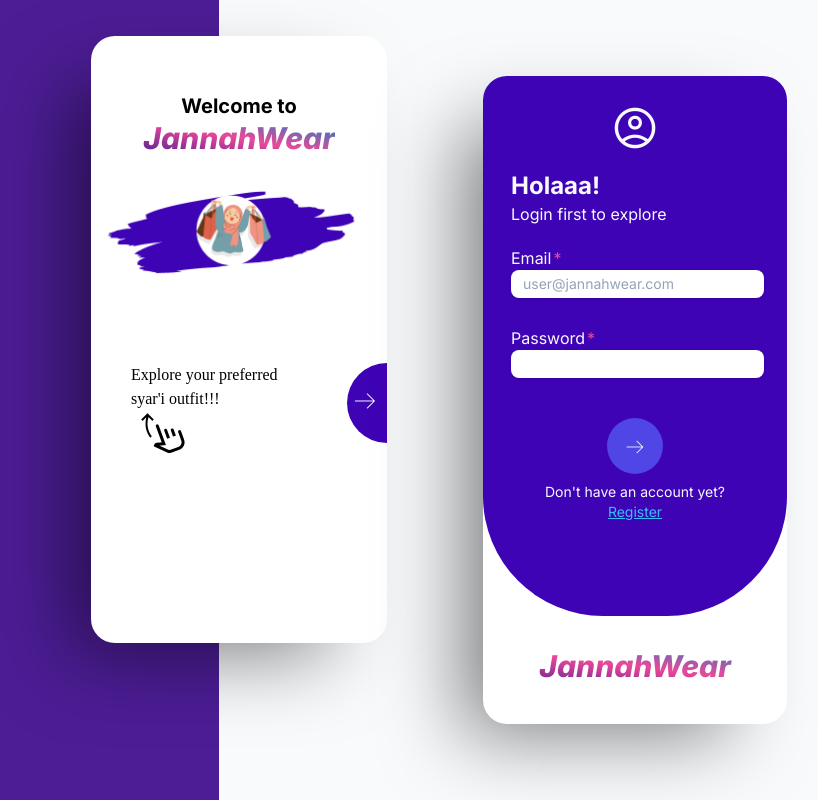
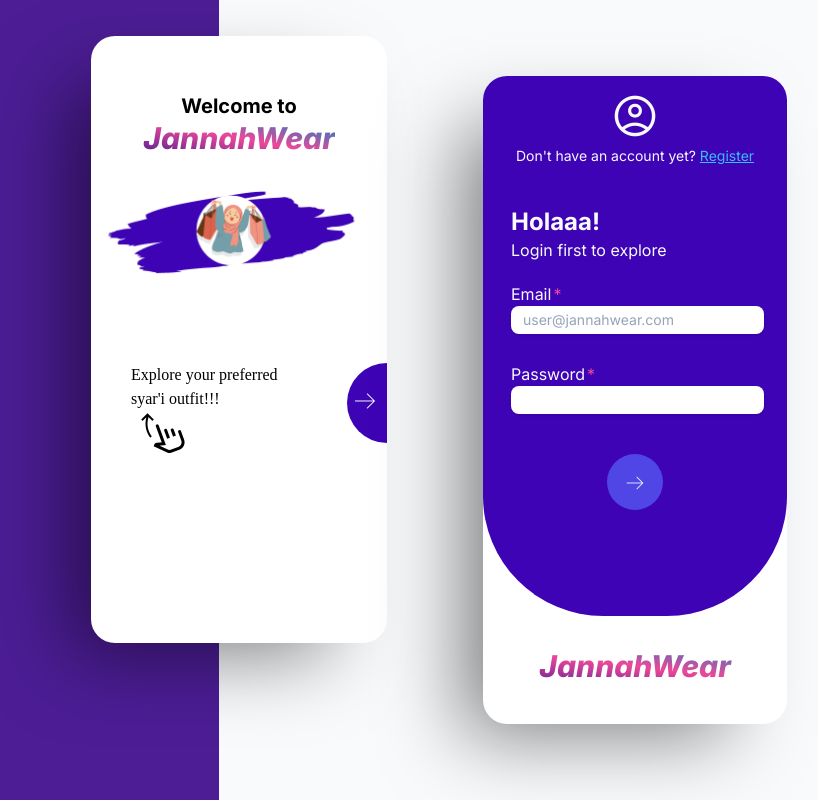
Before and after one commit to amirzaaa/sign-in-and-up-landing-page, a plain HTML site: page index.html in a window 1280 px wide. Shown: the whole page, without its empty margins (229-1047 px from the left). Drawn offline with nearby package versions, Linux system fonts and the light colour scheme; a web font is replaced by a local one.

Commit message:
Updated HTML file with new changes

```diff
--- a/index.html
+++ b/index.html
@@ -56,8 +56,9 @@
       </div>
       <div class="w-[19rem] shadow-left my-10 rounded-3xl xsm:mx-7 sm:mx-auto xsm:block bg-white login">
         <div class="w-full bg-violet-750 h-5/6 rounded-t-3xl rounded-b-[120px]">
-          <span class="material-symbols-outlined mx-32 text-[3rem] mt-7 font-medium text-slate-50"> account_circle </span>
-          <h1 class="font-bold text-slate-50 h-15 w-72 font-inter text-2xl pt-3 px-7">Holaaa!</h1>
+          <span class="material-symbols-outlined mx-32 text-[3rem] mt-4 font-medium text-slate-50"> account_circle </span>
+          <p class="text-slate-50 font-inter text-sm text-center w-64 mx-auto">Don't have an account yet? <a id="registerLink" href="#" class="text-sky-400 underline">Register</a></p>
+          <h1 class="font-bold text-slate-50 h-15 w-72 font-inter text-2xl mt-10 px-7">Holaaa!</h1>
           <p class="h-15 px-7 w-full text-slate-50 font-inter pb-5">Login first to explore</p>
           <form action="">
             <label for="email">
@@ -78,7 +79,6 @@
             <button type="button" class="h-14 w-14 rounded-full mx-[7.75rem] mt-10 font-inter text-slate-50 bg-indigo-600 hover:bg-indigo-700 active:bg-[#392fb5]">
               <span class="material-symbols-outlined text-3xl font-thin pt-1">arrow_right_alt</span>
             </button>
-            <p class="text-slate-50 font-inter text-sm text-center w-52 mx-auto mt-2">Don't have an account yet? <a id="registerLink" href="#" class="text-sky-400 underline">Register</a></p>
           </form>
         </div>
         <h1 class="text-center my-8 text-3xl font-extrabold italic bg-gradient-to-tr from-violet-900 via-pink-500 to-sky-600 bg-clip-text text-transparent font-inter">JannahWear</h1>
```
